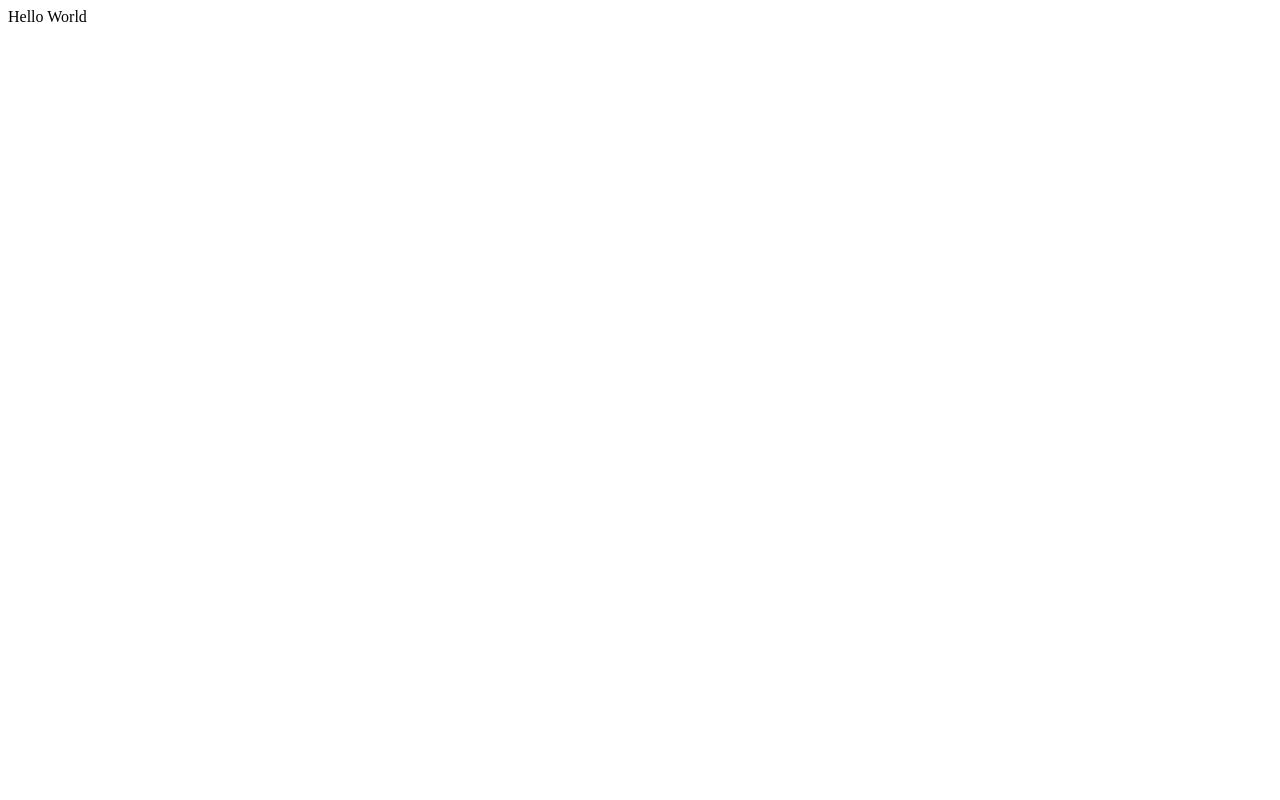
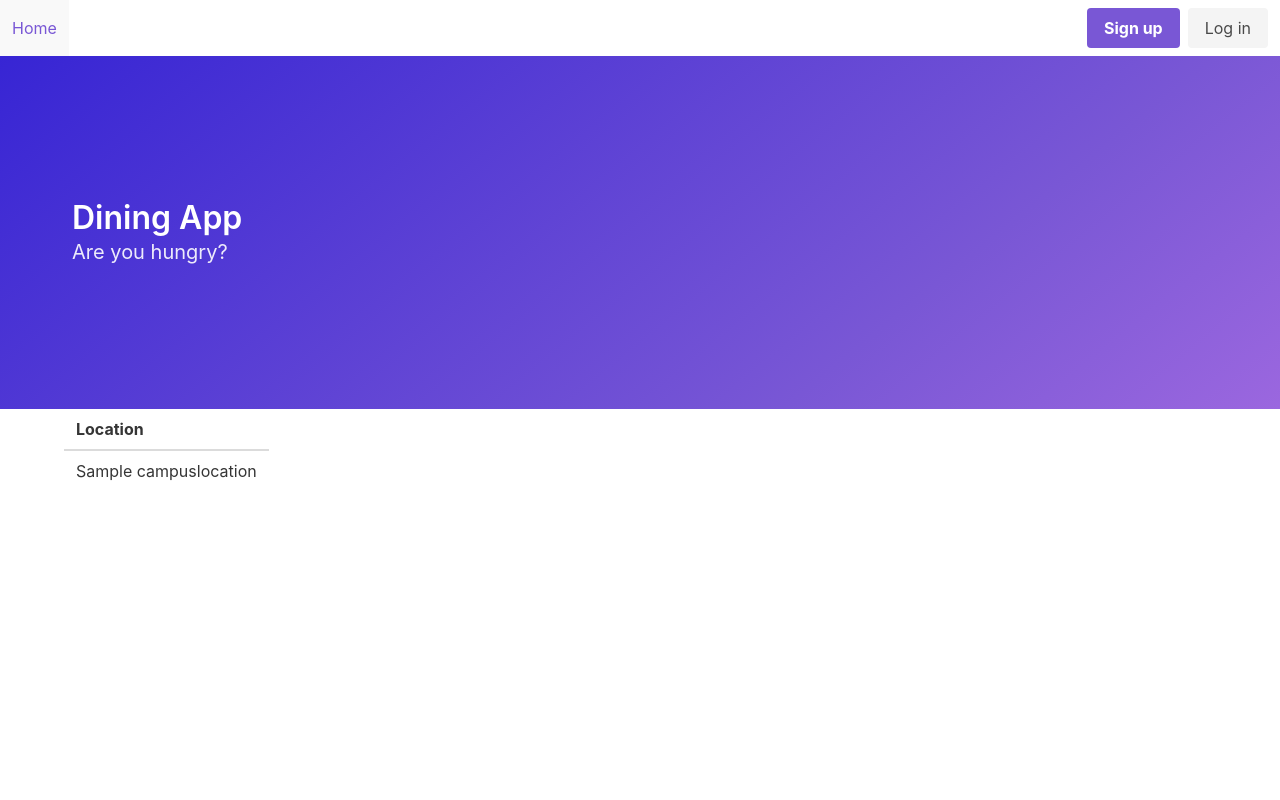
Before and after one commit to dorisgjata/CSI-3370-Project, a Flask app: page / in a window 1280 px wide. Before the commit the page is almost empty. Run offline with Flask 2, Linux system fonts and the light colour scheme; a database or web service that is not in the repository returns one stand-in record (values such as "Sample title"); some libraries are stand-ins or nearby versions.

Commit message:
Added header and small table to main page

```diff
--- a/flaskr/__init__.py
+++ b/flaskr/__init__.py
@@ -5,11 +5,11 @@ from . import db
 app = Flask(__name__)
 db.init_app(app)
 
+@app.route('/locations')
+def index():
+    return render_template('main.html', locations=loc)
+
 @app.route('/')
-def index():
-    return 'Hello World'
-
-@app.route('/locations')
 def locations():
     conn = db.get_db()
     sql = 'SELECT locationname FROM campuslocations'
--- a/flaskr/templates/main.html
+++ b/flaskr/templates/main.html
@@ -6,6 +6,7 @@
     <title>Dining</title>
     <link rel="stylesheet" href="https://cdnjs.cloudflare.com/ajax/libs/bulma/0.7.2/css/bulma.min.css">
     <script defer src="https://use.fontawesome.com/releases/v5.3.1/js/all.js"></script>
+    <link rel="stylesheet" href="https://unpkg.com/buefy/dist/buefy.min.css">
   </head>
    <body>
         <nav class="navbar" role="navigation" aria-label="main navigation">
@@ -22,9 +23,7 @@
                     <a class="navbar-item">
                       Home
                     </a>
-
                  </div>
-
                   <div class="navbar-end">
                     <div class="navbar-item">
                       <div class="buttons">
@@ -39,9 +38,69 @@
                   </div>
                 </div>
               </nav>
-              <div> Where do you want to eat?</div>
-              {% for location in locations %}
-              <h1> {{ location }}</h1>
-            {% endfor %}
+              <section class="hero is-medium is-primary is-bold">
+                <div class="hero-body">
+                  <div class="container">
+                    <h1 class="title">
+                      Dining App
+                    </h1>
+                    <h2 class="subtitle">
+                      Are you hungry?
+                    </h2>
+                  </div>
+                </div>
+              </section>
+              <div class="container">
+              <table class="table">
+                  <thead>
+                    <tr>
+                      <th>Location</th>
+                    </tr>
+                    <tbody>
+                        {% for location in locations %}
+                        <tr> <td>{{ location }}</td></tr>
+                      {% endfor %}
+                    </tbody>
+                  </thead>
+                </div>
+          <!--   <div id="app">
+              <template>
+                <b-table :data="data" :columns="columns"></b-table>
+            </template>
+           </div> -->
+
+          <script src="https://unpkg.com/vue"></script>
+          <!-- Full bundle -->
+          <script src="https://unpkg.com/buefy/dist/buefy.min.js"></script>
+
+          <!-- Individual components -->
+          <script src="https://unpkg.com/buefy/dist/components/table"></script>
+          <script src="https://unpkg.com/buefy/dist/components/input"></script>
+      <script>
+         const example = {
+          data() {
+              return {
+                  data: /* [
+                      { 'location': 'Hill Crest', 'hours': '8AM-11PM'},
+                          ] */'',
+                  columns: [
+                      {
+                          field: 'location',
+                          label: 'Location',
+                      },
+                      {
+                          field: 'hours',
+                          label: 'Hours',
+                      }
+                  ]
+              }
+          }
+      }
+
+            const app = new Vue(example)
+
+            app.$mount('#app')
+
+      </script>
    </body>
 </html>
```
